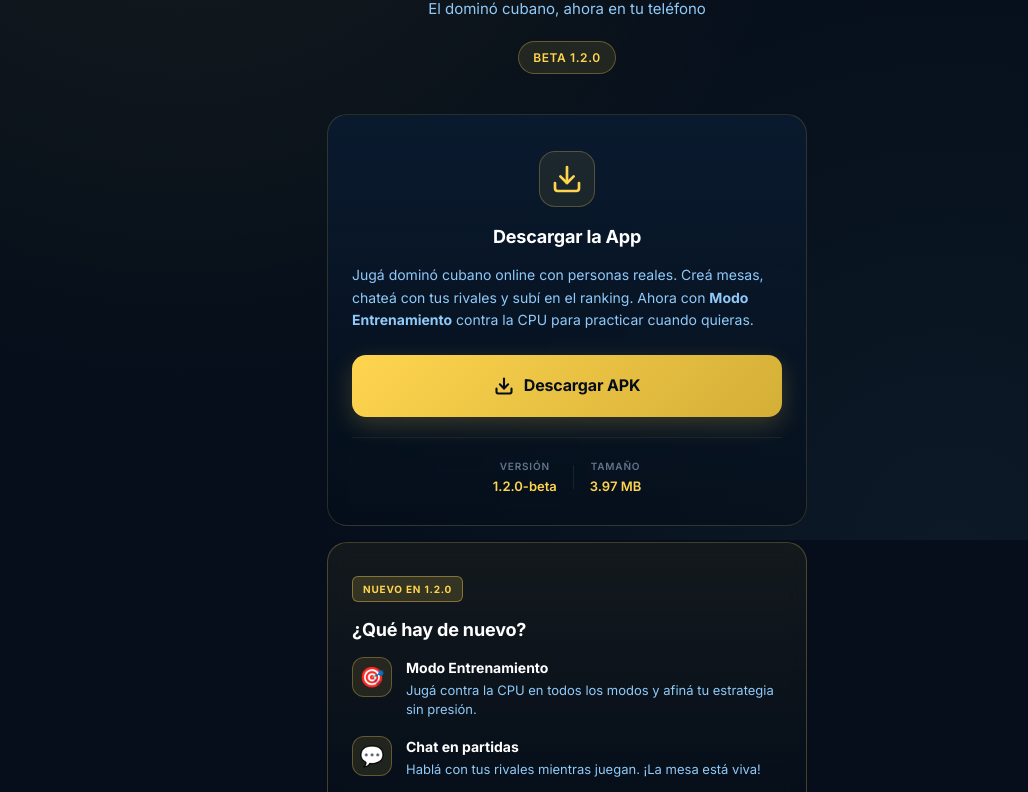
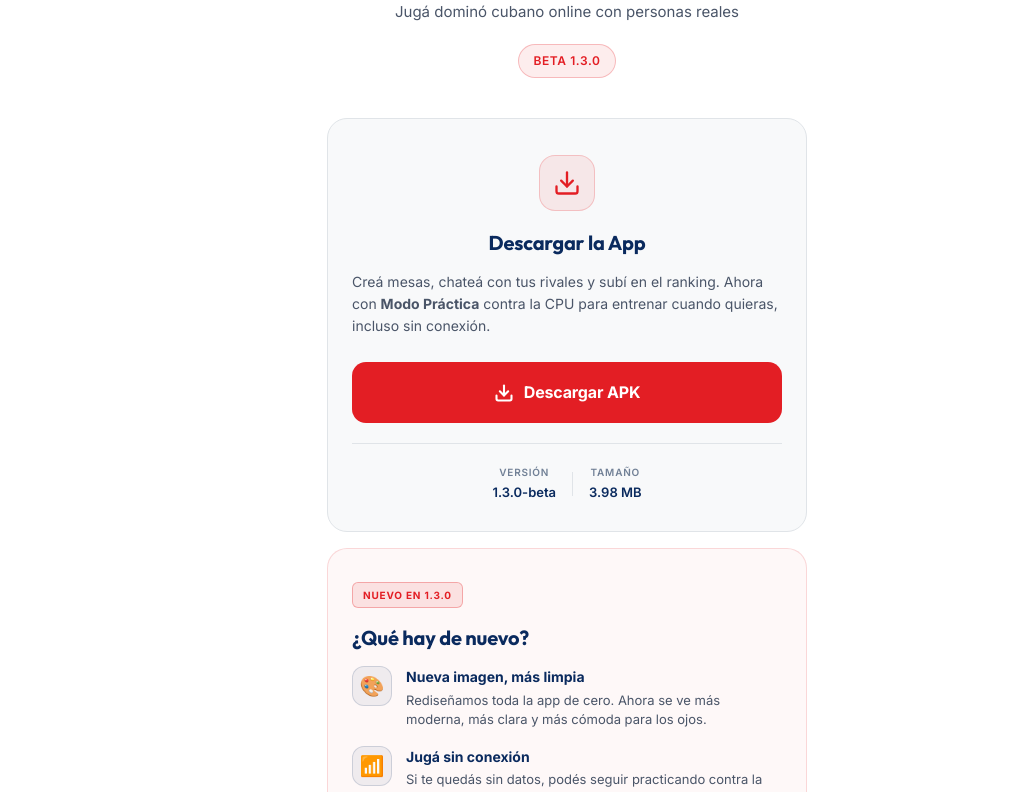
Before and after one commit to Carlos-amado/domino-cubano-web, a plain HTML site: page index.html in a window 1280 px wide. Shown: the part 260-1052 px from the top of the page, without its empty margins (73-1101 px from the left). Drawn offline with Linux system fonts and the light colour scheme.

Commit message:
actualizacion 1.3.0 mejora en el tema genral sinconizacion en espera

```diff
--- a/index.html
+++ b/index.html
@@ -4,26 +4,24 @@
     <meta charset="UTF-8">
     <meta name="viewport" content="width=device-width, initial-scale=1.0">
     <meta name="description" content="DominoCubano Online - Jugá dominó cubano con personas reales.">
-    <title>DominoCubano Online - Beta 1.2.0</title>
+    <title>DominoCubano Online - Beta 1.3.0</title>
     <link rel="preconnect" href="https://fonts.googleapis.com">
     <link rel="preconnect" href="https://fonts.gstatic.com" crossorigin>
-    <link href="https://fonts.googleapis.com/css2?family=Inter:wght@300;400;500;600;700;800;900&display=swap" rel="stylesheet">
+    <link href="https://fonts.googleapis.com/css2?family=Outfit:wght@700;800;900&family=Inter:wght@300;400;500;600;700&display=swap" rel="stylesheet">
     <link rel="stylesheet" href="style.css">
 </head>
 <body>
-    <div class="background-gradient"></div>
-
     <main class="container">
         <header class="header">
             <img src="assets/logo.png" alt="DominoCubano" class="logo-image">
             <h1 class="title">DominoCubano</h1>
-            <p class="subtitle">El dominó cubano, ahora en tu teléfono</p>
-            <div class="badge">Beta 1.2.0</div>
+            <p class="subtitle">Jugá dominó cubano online con personas reales</p>
+            <div class="badge">Beta 1.3.0</div>
         </header>
 
         <section class="card card-download">
             <div class="card-icon">
-                <svg width="32" height="32" viewBox="0 0 24 24" fill="none" stroke="currentColor" stroke-width="2" stroke-linecap="round" stroke-linejoin="round">
+                <svg width="28" height="28" viewBox="0 0 24 24" fill="none" stroke="currentColor" stroke-width="2" stroke-linecap="round" stroke-linejoin="round">
                     <path d="M21 15v4a2 2 0 0 1-2 2H5a2 2 0 0 1-2-2v-4"></path>
                     <polyline points="7 10 12 15 17 10"></polyline>
                     <line x1="12" y1="15" x2="12" y2="3"></line>
@@ -31,12 +29,12 @@
             </div>
             <h2>Descargar la App</h2>
             <p class="card-description">
-                Jugá dominó cubano online con personas reales. Creá mesas, chateá con tus rivales
-                y subí en el ranking. Ahora con <strong>Modo Entrenamiento</strong> contra la CPU
-                para practicar cuando quieras.
+                Creá mesas, chateá con tus rivales y subí en el ranking.
+                Ahora con <strong>Modo Práctica</strong> contra la CPU para entrenar
+                cuando quieras, incluso sin conexión.
             </p>
 
-            <a href="domino-cubano.apk" download class="btn-download">
+            <a href="domino-cubano-online.apk" download class="btn-download">
                 <svg width="20" height="20" viewBox="0 0 24 24" fill="none" stroke="currentColor" stroke-width="2.5" stroke-linecap="round" stroke-linejoin="round">
                     <path d="M21 15v4a2 2 0 0 1-2 2H5a2 2 0 0 1-2-2v-4"></path>
                     <polyline points="7 10 12 15 17 10"></polyline>
@@ -48,32 +46,46 @@
             <div class="meta-info">
                 <span class="meta-item">
                     <span class="meta-label">Versión</span>
-                    <span class="meta-value">1.2.0-beta</span>
+                    <span class="meta-value">1.3.0-beta</span>
                 </span>
                 <span class="meta-divider"></span>
                 <span class="meta-item">
                     <span class="meta-label">Tamaño</span>
-                    <span class="meta-value">3.97 MB</span>
+                    <span class="meta-value">3.98 MB</span>
                 </span>
             </div>
         </section>
 
         <section class="card card-novedades">
-            <div class="novedades-badge">NUEVO EN 1.2.0</div>
+            <div class="novedades-badge">NUEVO EN 1.3.0</div>
             <h2>¿Qué hay de nuevo?</h2>
             <div class="novedades-list">
                 <div class="novedad-item">
-                    <div class="novedad-icon">🎯</div>
+                    <div class="novedad-icon">🎨</div>
                     <div class="novedad-info">
-                        <strong>Modo Entrenamiento</strong>
-                        <p>Jugá contra la CPU en todos los modos y afiná tu estrategia sin presión.</p>
+                        <strong>Nueva imagen, más limpia</strong>
+                        <p>Rediseñamos toda la app de cero. Ahora se ve más moderna, más clara y más cómoda para los ojos.</p>
+                    </div>
+                </div>
+                <div class="novedad-item">
+                    <div class="novedad-icon">📶</div>
+                    <div class="novedad-info">
+                        <strong>Jugá sin conexión</strong>
+                        <p>Si te quedás sin datos, podés seguir practicando contra la CPU. Y cuando vuelvas a tener internet, todo se sincroniza solo.</p>
                     </div>
                 </div>
                 <div class="novedad-item">
                     <div class="novedad-icon">💬</div>
                     <div class="novedad-info">
-                        <strong>Chat en partidas</strong>
-                        <p>Hablá con tus rivales mientras juegan. ¡La mesa está viva!</p>
+                        <strong>Chat mejorado</strong>
+                        <p>Renovamos el chat de las partidas para que sea más cómodo y rápido. Hablá con tus rivales sin perder de vista el juego.</p>
+                    </div>
+                </div>
+                <div class="novedad-item">
+                    <div class="novedad-icon">⏳</div>
+                    <div class="novedad-info">
+                        <strong>Sala de espera más estable</strong>
+                        <p>Mejoramos la conexión entre jugadores. Si alguien se queda sin señal un momento, la partida no se rompe.</p>
                     </div>
                 </div>
             </div>
@@ -88,7 +100,7 @@
                 </li>
                 <li>
                     <span class="feature-check">✓</span>
-                    <span>Modo Entrenamiento contra la CPU, sin conexión</span>
+                    <span>Modo Práctica contra la CPU, sin conexión</span>
                 </li>
                 <li>
                     <span class="feature-check">✓</span>
@@ -160,8 +172,13 @@
                     </thead>
                     <tbody>
                         <tr class="version-actual">
-                            <td><strong>1.2.0-beta</strong></td>
+                            <td><strong>1.3.0-beta</strong></td>
                             <td><span class="estado-actual">✅ Disponible</span></td>
+                            <td>Rediseño visual + sin conexión + chat</td>
+                        </tr>
+                        <tr class="version-vieja">
+                            <td>1.2.0-beta</td>
+                            <td><span class="estado-vieja">⛔ Descontinuada</span></td>
                             <td>Entrenamiento + Chat</td>
                         </tr>
                         <tr class="version-vieja">
@@ -178,5 +195,6 @@
             <p>Hecho en Cuba 🇨🇺 · Reportá bugs desde la app</p>
         </footer>
     </main>
+    <script src="script.js"></script>
 </body>
 </html>
--- a/style.css
+++ b/style.css
@@ -8,17 +8,29 @@
 }
 
 :root {
-    --bg-dark: #050E1A;
-    --bg-panel: #0A1A2E;
-    --bg-panel-2: #12264F;
-    --gold: #FFD54F;
-    --gold-dark: #D4AF37;
-    --text-primary: #FFFFFF;
-    --text-secondary: #90CAF9;
-    --text-muted: #64748B;
-    --success: #66BB6A;
-    --border: rgba(255, 213, 79, 0.15);
-    --border-hover: rgba(255, 213, 79, 0.35);
+    /* Paleta DominoCubano (light mode) */
+    --bg: #FFFFFF;
+    --surface: #F8F9FA;
+    --surface-variant: #F1F3F5;
+    --border: #E0E4E8;
+
+    /* Marca */
+    --blue: #0A2A5E;
+    --blue-light: #1A3A6E;
+    --red: #E31E24;
+    --red-dark: #B71C1C;
+
+    /* Texto */
+    --text-primary: #0A2A5E;
+    --text-secondary: #4A5568;
+    --text-muted: #718096;
+
+    /* Semánticos */
+    --success: #2E7D32;
+    --success-bg: rgba(46, 125, 50, 0.1);
+    --danger: #C62828;
+    --danger-bg: rgba(198, 40, 40, 0.08);
+    --muted-bg: rgba(113, 128, 150, 0.12);
 }
 
 html {
@@ -27,29 +39,13 @@ html {
 
 body {
     font-family: 'Inter', -apple-system, BlinkMacSystemFont, sans-serif;
-    background-color: var(--bg-dark);
+    background-color: var(--bg);
     color: var(--text-primary);
     line-height: 1.6;
     min-height: 100vh;
     -webkit-font-smoothing: antialiased;
     -moz-osx-font-smoothing: grayscale;
     overflow-x: hidden;
-}
-
-/* ════════════════════════════════════════════════════════════
-   FONDO CON GRADIENTE
-   ════════════════════════════════════════════════════════════ */
-.background-gradient {
-    position: fixed;
-    top: 0;
-    left: 0;
-    width: 100%;
-    height: 100%;
-    z-index: -1;
-    background:
-        radial-gradient(circle at 20% 0%, rgba(255, 213, 79, 0.08) 0%, transparent 50%),
-        radial-gradient(circle at 80% 100%, rgba(144, 202, 249, 0.06) 0%, transparent 50%),
-        var(--bg-dark);
 }
 
 /* ════════════════════════════════════════════════════════════
@@ -75,7 +71,6 @@ body {
     height: 120px;
     object-fit: contain;
     margin-bottom: 16px;
-    filter: drop-shadow(0 8px 24px rgba(255, 213, 79, 0.25));
     animation: floatLogo 3s ease-in-out infinite;
 }
 
@@ -89,13 +84,11 @@ body {
 }
 
 .title {
-    font-size: 36px;
-    font-weight: 800;
+    font-family: 'Outfit', 'Inter', sans-serif;
+    font-size: 38px;
+    font-weight: 900;
     letter-spacing: -0.03em;
-    background: linear-gradient(135deg, var(--gold) 0%, var(--gold-dark) 100%);
-    -webkit-background-clip: text;
-    -webkit-text-fill-color: transparent;
-    background-clip: text;
+    color: var(--blue);
     margin-bottom: 8px;
 }
 
@@ -109,12 +102,12 @@ body {
 .badge {
     display: inline-block;
     padding: 6px 14px;
-    background: rgba(255, 213, 79, 0.1);
-    border: 1px solid rgba(255, 213, 79, 0.3);
+    background: rgba(227, 30, 36, 0.08);
+    border: 1px solid rgba(227, 30, 36, 0.25);
     border-radius: 100px;
     font-size: 12px;
     font-weight: 600;
-    color: var(--gold);
+    color: var(--red);
     letter-spacing: 0.05em;
     text-transform: uppercase;
 }
@@ -123,22 +116,22 @@ body {
    CARDS
    ════════════════════════════════════════════════════════════ */
 .card {
-    background: linear-gradient(180deg, var(--bg-panel) 0%, rgba(5, 14, 26, 0.6) 100%);
+    background: var(--surface);
     border: 1px solid var(--border);
     border-radius: 20px;
     padding: 32px 24px;
     margin-bottom: 16px;
-    backdrop-filter: blur(10px);
-    transition: border-color 0.3s ease, transform 0.3s ease;
+    transition: border-color 0.2s ease;
     animation: fadeInUp 0.6s ease-out backwards;
 }
 
 .card:hover {
-    border-color: var(--border-hover);
+    border-color: #CFD6DD;
 }
 
 .card h2 {
-    font-size: 18px;
+    font-family: 'Outfit', 'Inter', sans-serif;
+    font-size: 20px;
     font-weight: 700;
     color: var(--text-primary);
     margin-bottom: 12px;
@@ -169,10 +162,10 @@ body {
     display: flex;
     align-items: center;
     justify-content: center;
-    background: rgba(255, 213, 79, 0.08);
-    border: 1px solid rgba(255, 213, 79, 0.25);
+    background: rgba(227, 30, 36, 0.08);
+    border: 1px solid rgba(227, 30, 36, 0.2);
     border-radius: 16px;
-    color: var(--gold);
+    color: var(--red);
 }
 
 .btn-download {
@@ -182,37 +175,20 @@ body {
     gap: 10px;
     width: 100%;
     padding: 18px 24px;
-    background: linear-gradient(135deg, var(--gold) 0%, var(--gold-dark) 100%);
-    color: #050E1A;
+    background: var(--red);
+    color: #FFFFFF;
     font-size: 16px;
     font-weight: 700;
     text-decoration: none;
     border-radius: 14px;
     letter-spacing: -0.01em;
-    transition: all 0.3s ease;
-    box-shadow: 0 8px 24px rgba(255, 213, 79, 0.2);
-    position: relative;
-    overflow: hidden;
-}
-
-.btn-download::before {
-    content: '';
-    position: absolute;
-    top: 0;
-    left: -100%;
-    width: 100%;
-    height: 100%;
-    background: linear-gradient(90deg, transparent, rgba(255, 255, 255, 0.3), transparent);
-    transition: left 0.6s ease;
+    transition: background-color 0.2s ease, transform 0.15s ease;
+    cursor: pointer;
 }
 
 .btn-download:hover {
-    transform: translateY(-2px);
-    box-shadow: 0 12px 32px rgba(255, 213, 79, 0.35);
-}
-
-.btn-download:hover::before {
-    left: 100%;
+    background: var(--red-dark);
+    transform: translateY(-1px);
 }
 
 .btn-download:active {
@@ -226,7 +202,7 @@ body {
     gap: 16px;
     margin-top: 20px;
     padding-top: 20px;
-    border-top: 1px solid rgba(255, 255, 255, 0.06);
+    border-top: 1px solid var(--border);
 }
 
 .meta-item {
@@ -247,32 +223,32 @@ body {
 .meta-value {
     font-size: 13px;
     font-weight: 600;
-    color: var(--gold);
+    color: var(--blue);
 }
 
 .meta-divider {
     width: 1px;
     height: 24px;
-    background: rgba(255, 255, 255, 0.08);
+    background: var(--border);
 }
 
 /* ════════════════════════════════════════════════════════════
    CARD DE NOVEDADES
    ════════════════════════════════════════════════════════════ */
 .card-novedades {
-    background: linear-gradient(180deg, rgba(255, 213, 79, 0.06) 0%, rgba(5, 14, 26, 0.6) 100%);
-    border: 1px solid rgba(255, 213, 79, 0.25);
+    background: rgba(227, 30, 36, 0.03);
+    border: 1px solid rgba(227, 30, 36, 0.15);
 }
 
 .novedades-badge {
     display: inline-block;
     padding: 4px 10px;
-    background: rgba(255, 213, 79, 0.15);
-    border: 1px solid rgba(255, 213, 79, 0.4);
+    background: rgba(227, 30, 36, 0.1);
+    border: 1px solid rgba(227, 30, 36, 0.3);
     border-radius: 6px;
     font-size: 10px;
     font-weight: 700;
-    color: var(--gold);
+    color: var(--red);
     letter-spacing: 0.08em;
     text-transform: uppercase;
     margin-bottom: 14px;
@@ -298,8 +274,8 @@ body {
     display: flex;
     align-items: center;
     justify-content: center;
-    background: rgba(255, 213, 79, 0.1);
-    border: 1px solid rgba(255, 213, 79, 0.3);
+    background: rgba(10, 42, 94, 0.06);
+    border: 1px solid rgba(10, 42, 94, 0.15);
     border-radius: 12px;
     font-size: 20px;
 }
@@ -344,8 +320,8 @@ body {
     display: flex;
     align-items: center;
     justify-content: center;
-    background: rgba(102, 187, 106, 0.15);
-    border: 1px solid rgba(102, 187, 106, 0.35);
+    background: var(--success-bg);
+    border: 1px solid rgba(46, 125, 50, 0.3);
     border-radius: 6px;
     color: var(--success);
     font-size: 12px;
@@ -375,10 +351,10 @@ body {
     display: flex;
     align-items: center;
     justify-content: center;
-    background: rgba(255, 213, 79, 0.1);
-    border: 1px solid rgba(255, 213, 79, 0.3);
+    background: rgba(227, 30, 36, 0.08);
+    border: 1px solid rgba(227, 30, 36, 0.2);
     border-radius: 10px;
-    color: var(--gold);
+    color: var(--red);
     font-weight: 700;
     font-size: 14px;
 }
@@ -404,7 +380,7 @@ body {
     overflow-x: auto;
     margin-top: 8px;
     border-radius: 12px;
-    border: 1px solid rgba(255, 255, 255, 0.06);
+    border: 1px solid var(--border);
 }
 
 .tabla-versiones {
@@ -414,7 +390,7 @@ body {
 }
 
 .tabla-versiones thead {
-    background: rgba(255, 213, 79, 0.08);
+    background: var(--surface-variant);
 }
 
 .tabla-versiones th {
@@ -422,16 +398,16 @@ body {
     padding: 12px 14px;
     font-size: 11px;
     font-weight: 700;
-    color: var(--gold);
+    color: var(--blue);
     text-transform: uppercase;
     letter-spacing: 0.06em;
-    border-bottom: 1px solid rgba(255, 213, 79, 0.15);
+    border-bottom: 1px solid var(--border);
 }
 
 .tabla-versiones td {
     padding: 12px 14px;
     color: var(--text-secondary);
-    border-bottom: 1px solid rgba(255, 255, 255, 0.04);
+    border-bottom: 1px solid var(--border);
     vertical-align: middle;
 }
 
@@ -440,11 +416,11 @@ body {
 }
 
 .tabla-versiones tbody tr.version-actual {
-    background: rgba(102, 187, 106, 0.06);
+    background: rgba(46, 125, 50, 0.04);
 }
 
 .tabla-versiones tbody tr.version-actual td strong {
-    color: var(--gold);
+    color: var(--blue);
     font-weight: 700;
 }
 
@@ -459,7 +435,7 @@ body {
 }
 
 .estado-vieja {
-    color: #94A3B8;
+    color: var(--text-muted);
     font-weight: 500;
     font-size: 12px;
 }
@@ -515,7 +491,7 @@ body {
     }
 
     .title {
-        font-size: 30px;
+        font-size: 32px;
     }
 
     .logo-image {
```
Also changed, not shown: script.js (+20 -6 lines), assets/logo.png, 2 other files.
